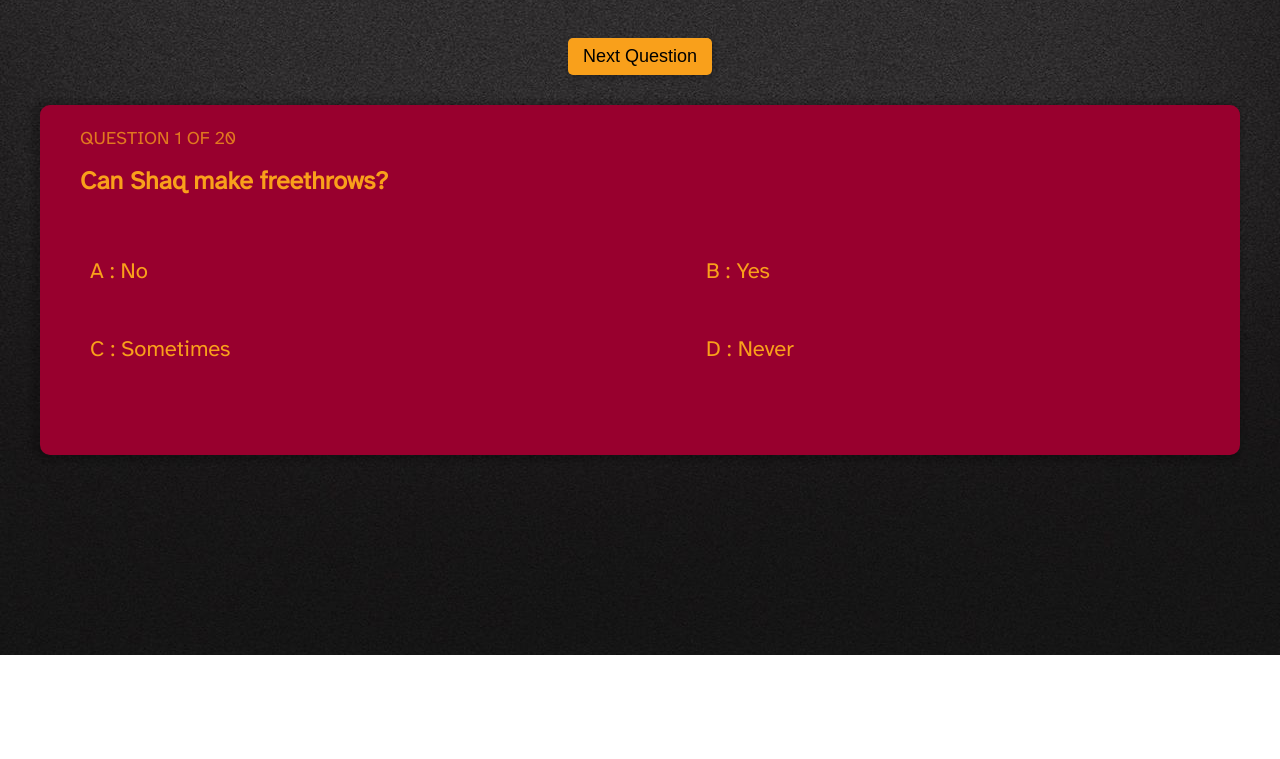
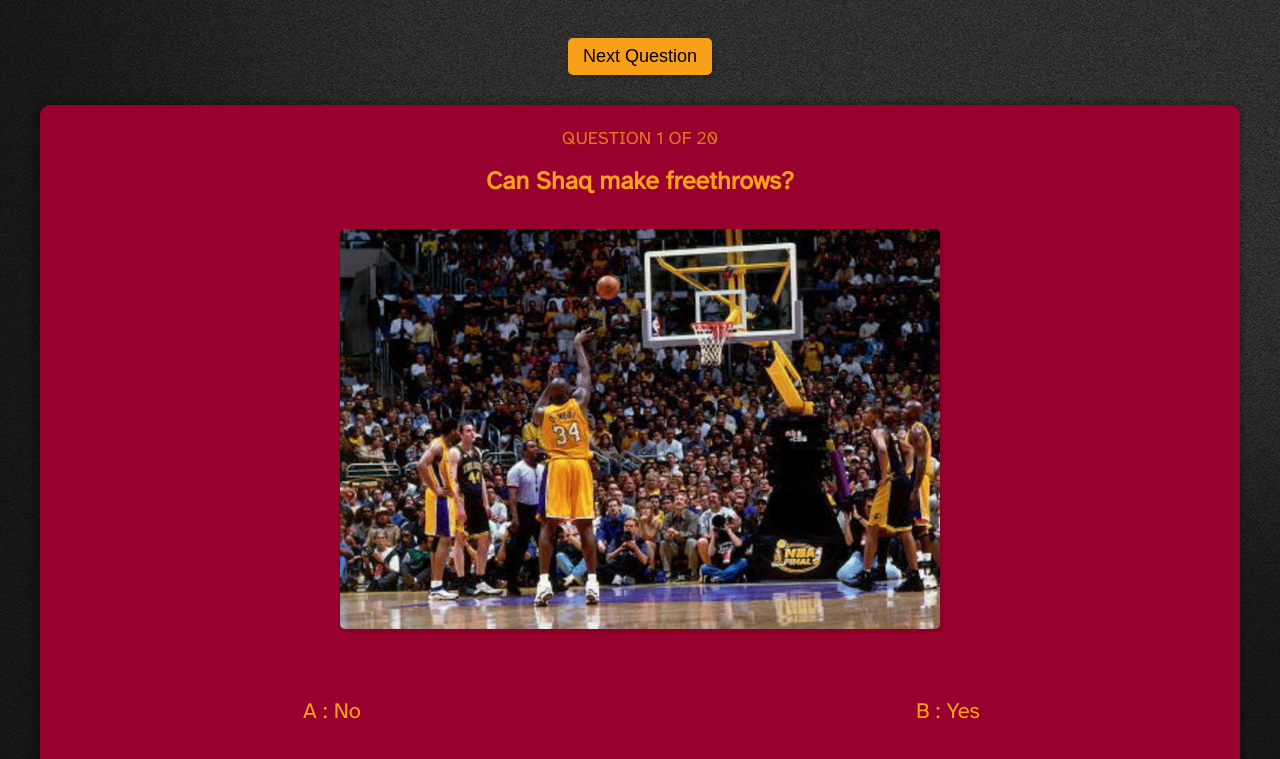
Before and after one commit to akshitagupta15june/Hack-a-Shaq, a website: page index.html in a window 1280 px wide. Shown: the part 145-904 px from the top of the page. Before the commit the page ends 800 px from the top, so only its background shows below. Drawn offline with Linux system fonts and the light colour scheme.

Commit message:
Debugged photos and styles

```diff
--- a/js/index.js
+++ b/js/index.js
@@ -28,6 +28,7 @@
                         ${currentQuestion.question}
                     </h3>
 
+                    <img class="question_img" src="${currentQuestion.image}">
                     <div class="answers"> ${answers.join('')} </div>
                 </div>
             </div>`
--- a/js/questions.js
+++ b/js/questions.js
@@ -1,8 +1,8 @@
-export var shaqQuestions = [
+var shaqQuestions = [
     {
         question: 'Can Shaq make freethrows?',
         questionNumber: '1',
-        image: '/images/question1.jpg',
+        image: './images/question1.jpg',
         answers: {
             A: 'No',
             B: 'Yes',
@@ -14,7 +14,7 @@
     {
         question: 'What NBA legend was known as the Big Fundamental?',
         questionNumber: '2',
-        image: '/images/q2.png',
+        image: './images/q2.png',
         answers: {
             A: 'Tim Duncan',
             B: 'Kevin Durant',
@@ -26,7 +26,7 @@
     {
         question: 'Which NBA player got memed to death after this crying photo was taken of him?',
         questionNumber: '3',
-        image: '/images/q3.jpg',
+        image: './images/q3.jpg',
         answers: {
             A: 'Tim Duncan',
             B: 'Joel Embiid',
@@ -38,7 +38,7 @@
     {
         question: 'Do you know the name of the NBA icon in this photo?',
         questionNumber: '4',
-        image: '/images/q4.png',
+        image: './images/q4.png',
         answers: {
             A: 'Stephen Curry',
             B: 'Joel Embiid',
@@ -50,7 +50,7 @@
     {
         question: 'Which NBA icon is in this image?',
         questionNumber: '5',
-        image: '/images/q5.png',
+        image: './images/q5.png',
         answers: {
             A: 'Stephen Curry',
             B: 'Joel Embiid',
@@ -62,7 +62,7 @@
     {
         question: 'What university did Michael Jordan play with before joining the Bulls in his NBA debut?',
         questionNumber: '6',
-        image: '/images/q6.png',
+        image: './images/q6.png',
         answers: {
             A: 'Brown University',
             B: 'The University of North Carolina',
@@ -74,7 +74,7 @@
     {
         question: 'Which NBA icon is in this image?',
         questionNumber: '7',
-        image: '/images/q7.png',
+        image: './images/q7.png',
         answers: {
             A: 'Michael Jordan',
             B: 'Joel Embiid',
@@ -86,7 +86,7 @@
     {
         question: 'What is the name of the NBA icon in this image?',
         questionNumber: '8',
-        image: '/images/q8.png',
+        image: './images/q8.png',
         answers: {
             A: 'Michael Jordan',
             B: 'Joel Embiid',
@@ -98,7 +98,7 @@
     {
         question: 'Which NBA big man was famous for doing the finger-shaking gesture after blocking a shot?',
         questionNumber: '9',
-        image: '/images/q9.jpg',
+        image: './images/q9.jpg',
         answers: {
             A: 'Dikembe Mutombo',
             B: 'Joel Embiid',
@@ -110,7 +110,7 @@
     {
         question: 'The famous basketball player Dr. J’s original name is what?',
         questionNumber: '10',
-        image: '/images/q10.png',
+        image: './images/q10.png',
         answers: {
             A: 'Dikembe Mutombo',
             B: 'Joel Embiid',
@@ -122,7 +122,7 @@
     {
         question: 'Which NBA icon is showcased in this photo?',
         questionNumber: '11',
-        image: '/images/q11.png',
+        image: './images/q11.png',
         answers: {
             A: 'Dikembe Mutombo',
             B: 'Joel Embiid',
@@ -134,7 +134,7 @@
     {
         question: 'Who, in fact, is the Slim Reaper?',
         questionNumber: '12',
-        image: '/images/q12.jpg',
+        image: './images/q12.jpg',
         answers: {
             A: 'Dikembe Mutombo',
             B: 'Kevin Durant',
@@ -146,7 +146,7 @@
     {
         question: 'Which player has the most career points?',
         questionNumber: '13',
-        image: '/images/q13.png',
+        image: './images/q13.png',
         answers: {
             A: 'Kareem Abdul-Jabbar',
             B: 'Kevin Durant',
@@ -158,7 +158,7 @@
     {
         question: 'Who, in fact, is the Mailman?',
         questionNumber: '14',
-        image: '/images/q14.jpg',
+        image: './images/q14.jpg',
         answers: {
             A: 'Kareem Abdul-Jabbar',
             B: 'Kevin Durant',
@@ -170,7 +170,7 @@
     {
         question: 'Which player has the most NBA championships under his belt? Hint: He played for the Celtics his entire career.',
         questionNumber: '15',
-        image: '/images/q15.jpeg',
+        image: './images/q15.jpeg',
         answers: {
             A: 'Bill Russell',
             B: 'Kevin Durant',
@@ -182,7 +182,7 @@
     {
         question: 'Who, in fact, is the Greek Freak?',
         questionNumber: '16',
-        image: '/images/q16.jpg',
+        image: './images/q16.jpg',
         answers: {
             A: 'Bill Russell',
             B: 'Kevin Durant',
@@ -194,7 +194,7 @@
     {
         question: 'Lob City, the Clipper’s great trio of players during the mid-2010s, featured Chris Paul, Blake Griffin, and who?',
         questionNumber: '17',
-        image: '/images/q17.jpg',
+        image: './images/q17.jpg',
         answers: {
             A: 'Deandre Jordan',
             B: 'Kevin Durant',
@@ -206,7 +206,7 @@
     {
         question: 'How many rings has Shaquille Oneal won throughout his career?',
         questionNumber: '18',
-        image: '/images/q18.jpg',
+        image: './images/q18.jpg',
         answers: {
             A: '8',
             B: '3',
@@ -218,7 +218,7 @@
     {
         question: 'Last season, Russel Westbrook became the all-time leader of triple-doubles in the NBA. Which legend did he pass up?',
         questionNumber: '19',
-        image: '/images/q19.jpg',
+        image: './images/q19.jpg',
         answers: {
             A: 'Bill Russell',
             B: 'Oscar Robertson',
@@ -230,7 +230,7 @@
     {
         question: 'Who were they the shortest NBA player of all time?',
         questionNumber: '20',
-        image: '/images/q20.jpg',
+        image: './images/q20.jpg',
         answers: {
             A: 'Bill Russell',
             B: 'Oscar Robertson',
--- a/sass/base/_reset.scss
+++ b/sass/base/_reset.scss
@@ -22,8 +22,9 @@
     line-height: 1.5;
     box-sizing: border-box;
     background-image: url('../images/background.jpg');
-    background-position: center;
+    background-position: cover;
     min-height: 100vh;
+    background-repeat: no-repeat;
 }
 
 .hidden {
--- a/sass/layout/_quiz.scss
+++ b/sass/layout/_quiz.scss
@@ -1,8 +1,3 @@
-// #quiz {
-//     max-width: 120rem;
-//     margin: 2rem auto;
-// }
-
 .quiz_container {
     position: relative;
     display: block;
@@ -12,6 +7,7 @@
 }
 
 .question {
+    text-align: center;
     display: flex;
     flex-direction: column;
     border-radius: 1rem;
@@ -23,6 +19,13 @@
     background-color: $primary-red;
     color: $primary-yellow;
     box-shadow: rgba(0,0,0, 0.2) -3px 1px 5px 5px;
+
+    margin-bottom: 5rem;
+
+
+    @include respond(tabletLandscape) {
+        text-align: left;
+    }
 
     @include respond(tablet) {
         border-radius: 0;
@@ -51,7 +54,7 @@
         width: 45%;
 
         @include respond(tabletLandscape) {
-            width: 100%;
+            max-width: 50%;
             margin-top: 1.5rem;
         }
 
@@ -71,7 +74,7 @@
         box-shadow: rgba(0,0,0, 0.2) 1px 2px 5px;
         transition: all 100ms ease;
 
-        max-width: 95%;
+        height: 40rem;
         margin: 1rem auto 3rem;
     }
     &_hint {
@@ -103,14 +106,14 @@
     width: 100%;
 
     z-index: 10;
-    opacity: 0;
+    display: none;
 
     transition: opacity 70ms ease-in;
 }
 
 .active_slide {
     z-index: 50;
-    opacity: 1;
+    display: block;
 }
 
 #results {
```
Also changed, not shown: css/styles.css.
